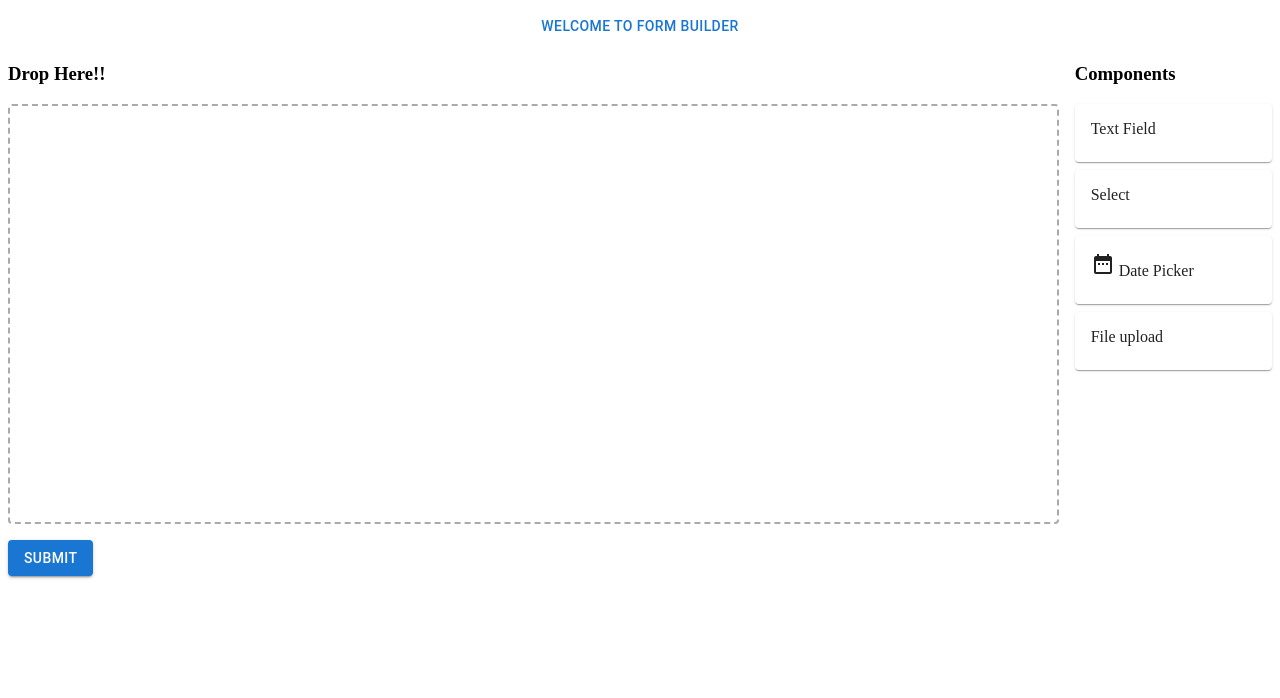
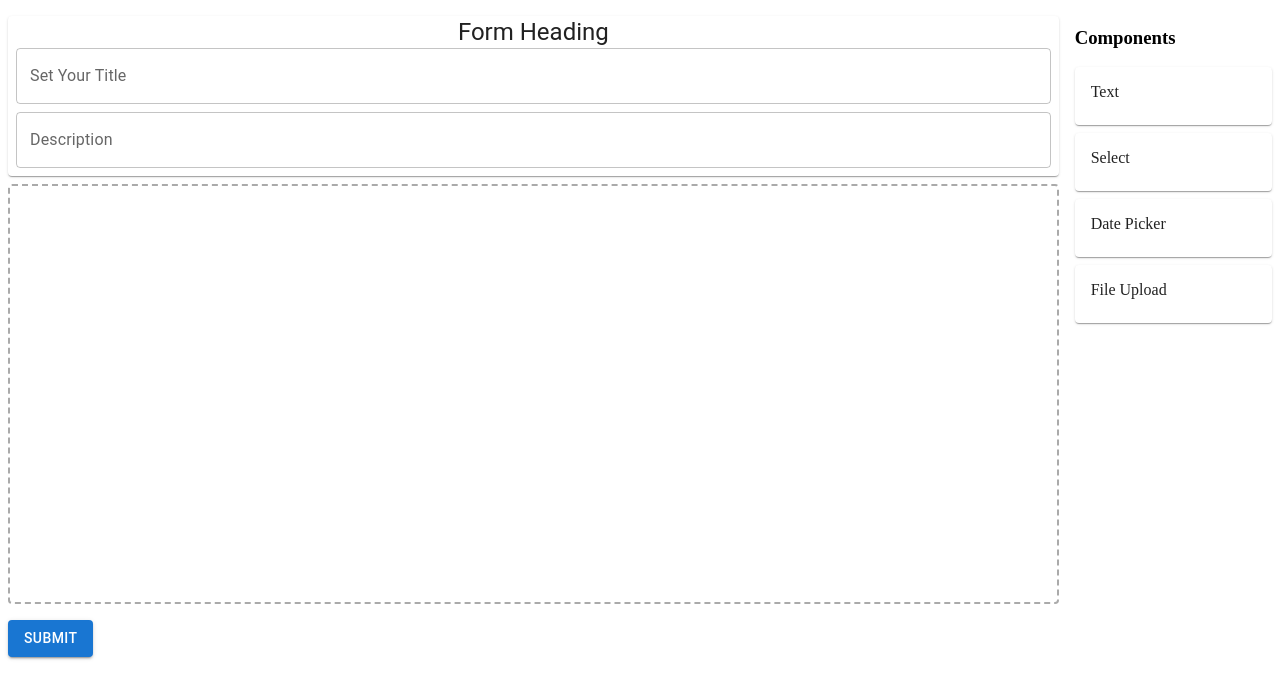
Before and after one commit to AyushTimalsina/Custom-Form-Builder, a React (Vite) app: page / in a window 1280 px wide. Shown: the top 698 px of the page. Built offline with nearby package versions, Linux system fonts and the light colour scheme.

Commit message:
created dynamic json

```diff
--- a/src/App.jsx
+++ b/src/App.jsx
@@ -7,9 +7,6 @@ const App = () => {
   return (
     <>
       <CustomFormProvider>
-        <Box align={"center"}>
-          <Button>Welcome to Form Builder</Button>
-        </Box>
         <FormBuilder />
       </CustomFormProvider>
     </>
--- a/src/components/FormBuilder/FormField.jsx
+++ b/src/components/FormBuilder/FormField.jsx
@@ -21,9 +21,9 @@ export const renderFormField = (field) => {
           variant="outlined"
           style={{ marginBottom: "8px" }}
         >
-          <MenuItem value="option1">Option 1</MenuItem>
-          <MenuItem value="option2">Option 2</MenuItem>
-          <MenuItem value="option3">Option 3</MenuItem>
+          <MenuItem value="option1">TextField</MenuItem>
+          <MenuItem value="option2">Dropdown</MenuItem>
+          <MenuItem value="option3">Number</MenuItem>
         </Select>
       );
     default:
--- a/src/components/FormBuilder/index.jsx
+++ b/src/components/FormBuilder/index.jsx
@@ -8,6 +8,9 @@ import {
   Switch,
   Paper,
   TextField,
+  Box,
+  Divider,
+  Typography,
 } from "@mui/material";
 import useCustomForm from "../../context/useCustomForm";
 import { renderFormField } from "./FormField";
@@ -16,10 +19,24 @@ import DeleteIcon from "@mui/icons-material/Delete";
 import DragIndicatorIcon from "@mui/icons-material/DragIndicator";
 const FormBuilder = () => {
   const [
-    { items, formFields, formJson },
-    { setItems, setFormFields, setFormJson },
+    { isRequiredMap, title, items, formFields, description, formJson },
+    {
+      setIsRequiredMap,
+      setTitle,
+      setItems,
+      setDescription,
+      setFormFields,
+      setFormJson,
+    },
   ] = useCustomForm();
 
+  const handleTitleChange = (event) => {
+    setTitle(event.target.value);
+  };
+
+  const handleDescriptionChange = (event) => {
+    setDescription(event.target.value);
+  };
   const handleDragEnd = (result) => {
     if (!result.destination) return;
     const reorderedItems = Array.from(items);
@@ -35,11 +52,23 @@ const FormBuilder = () => {
   };
 
   const handleFormSubmit = () => {
-    const json = JSON.stringify(formFields);
+    const updatedFormFields = formFields.map((field) => ({
+      ...field,
+      isRequired: isRequiredMap[field.id],
+    }));
+
+    const updatedForm = {
+      id: "form-1",
+      title: title,
+      description: description,
+      name: "",
+      elements: updatedFormFields,
+    };
+
+    const json = JSON.stringify(updatedForm);
     console.log(json);
     setFormJson(json);
   };
-
   const handleRemoveField = (fieldId) => {
     const updatedFields = formFields.filter((field) => field.id !== fieldId);
     setFormFields(updatedFields);
@@ -50,7 +79,31 @@ const FormBuilder = () => {
       <DragDropContext onDragEnd={handleDragEnd}>
         <Grid container spacing={2}>
           <Grid item xs={10}>
-            <h3>Drop Here!!</h3>
+            <Paper>
+              <Box align={"center"} m={1}>
+                <Typography variant="h5">Form Heading</Typography>
+
+                <TextField
+                  label="Set Your Title"
+                  value={title}
+                  fullWidth
+                  onChange={handleTitleChange}
+                  variant="outlined"
+                  style={{ marginBottom: "8px" }}
+                />
+                <br />
+
+                <TextField
+                  label="Description"
+                  fullWidth
+                  value={description}
+                  onChange={handleDescriptionChange}
+                  variant="outlined"
+                  style={{ marginBottom: "8px" }}
+                />
+              </Box>
+            </Paper>
+
             <Droppable droppableId="drop-zone">
               {(provided) => (
                 <div
@@ -76,7 +129,7 @@ const FormBuilder = () => {
                           >
                             <DragIndicatorIcon />
                             <div style={{ flexGrow: 1, textAlign: "left" }}>
-                              Heading
+                              <h3> Choose your own component</h3>
                             </div>
 
                             <div style={{ textAlign: "right" }}>
@@ -96,7 +149,16 @@ const FormBuilder = () => {
                               >
                                 <DeleteIcon />
                               </Button>
-                              Required <Switch />
+                              Required
+                              <Switch
+                                checked={isRequiredMap[field.id] || false}
+                                onChange={(event) =>
+                                  setIsRequiredMap((prevMap) => ({
+                                    ...prevMap,
+                                    [field.id]: event.target.checked,
+                                  }))
+                                }
+                              />
                             </div>
                           </div>
                           {renderFormField(field)}
--- a/src/config/constant.jsx
+++ b/src/config/constant.jsx
@@ -1,17 +1,19 @@
-import DateRangeIcon from "@mui/icons-material/DateRange";
-
 export const INITIAL_ITEMS = [
-  { id: "item-1", type: "text", label: "Text Field", required: false },
-  { id: "item-2", type: "select", label: "Select", required: false },
   {
-    id: "item-3",
-    type: "date",
-    label: (
-      <>
-        <DateRangeIcon /> Date Picker
-      </>
-    ),
-    required: false,
+    id: "form-1",
+    title: "Forms",
+    description: "Dynamic form generator",
+    name: "",
+    elements: [
+      { id: "item-1", type: "text", label: "Text", isRequired: false },
+      { id: "item-2", type: "select", label: "Select", isRequired: false },
+      {
+        id: "item-3",
+        type: "date",
+        label: "Date Picker",
+        isRequired: false,
+      },
+      { id: "item-4", type: "upload", label: "File Upload", isRequired: false },
+    ],
   },
-  { id: "item-4", type: "upload", label: <>File upload</>, required: false },
 ];
--- a/src/context/useStatesandAction.jsx
+++ b/src/context/useStatesandAction.jsx
@@ -2,18 +2,27 @@ import { useState } from "react";
 import { INITIAL_ITEMS } from "../config/constant";
 
 const useStatesandActions = () => {
-  const [items, setItems] = useState(INITIAL_ITEMS);
+  const [items, setItems] = useState(INITIAL_ITEMS[0].elements);
+  const [isRequiredMap, setIsRequiredMap] = useState({});
+  const [title, setTitle] = useState("");
+  const [description, setDescription] = useState("");
   const [formFields, setFormFields] = useState([]);
   const [formJson, setFormJson] = useState("");
 
   const state = {
     items,
+    isRequiredMap,
+    title,
+    description,
     formFields,
     formJson,
   };
 
   const actions = {
     setItems,
+    setIsRequiredMap,
+    setTitle,
+    setDescription,
     setFormFields,
     setFormJson,
   };
```
